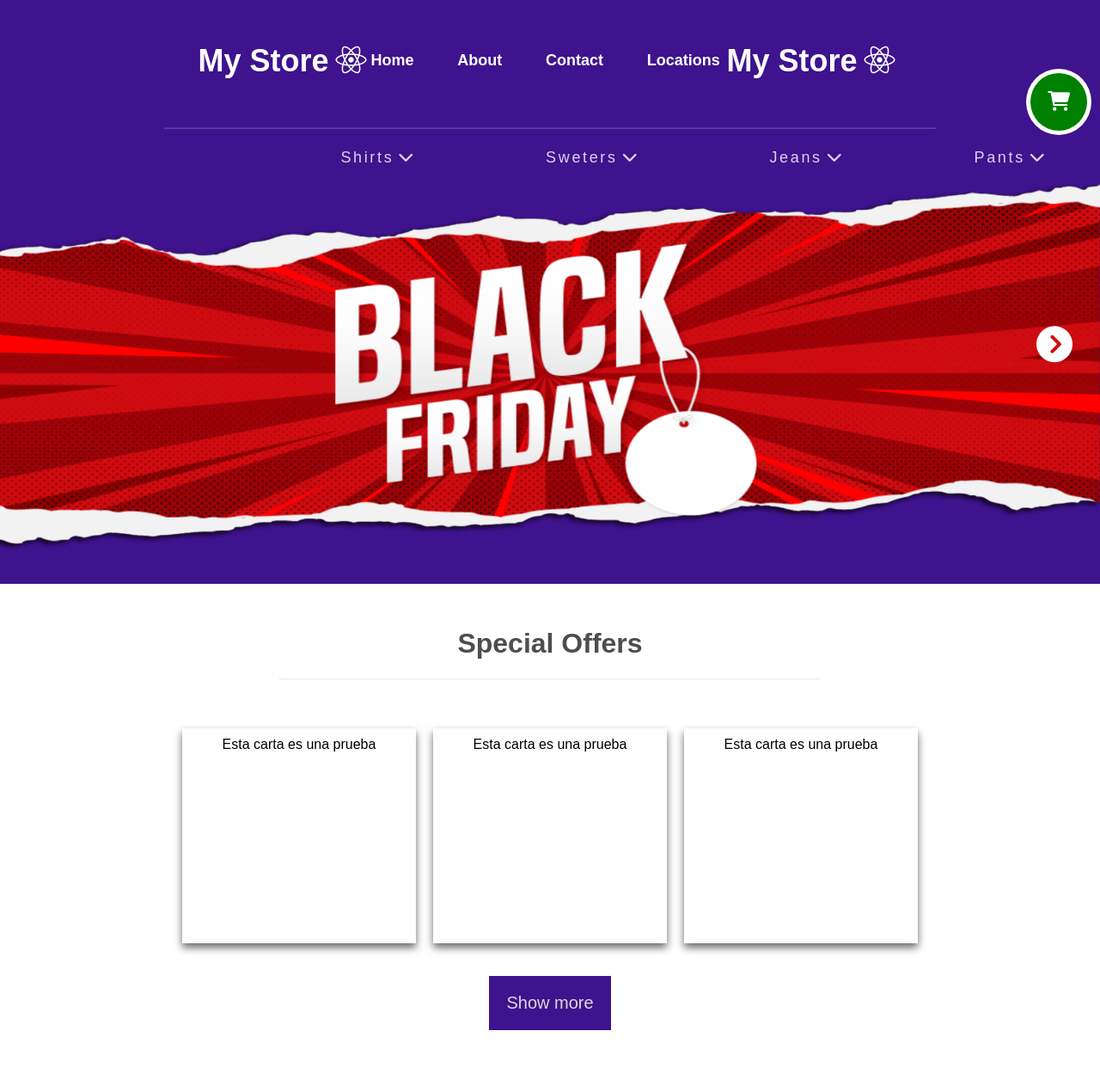
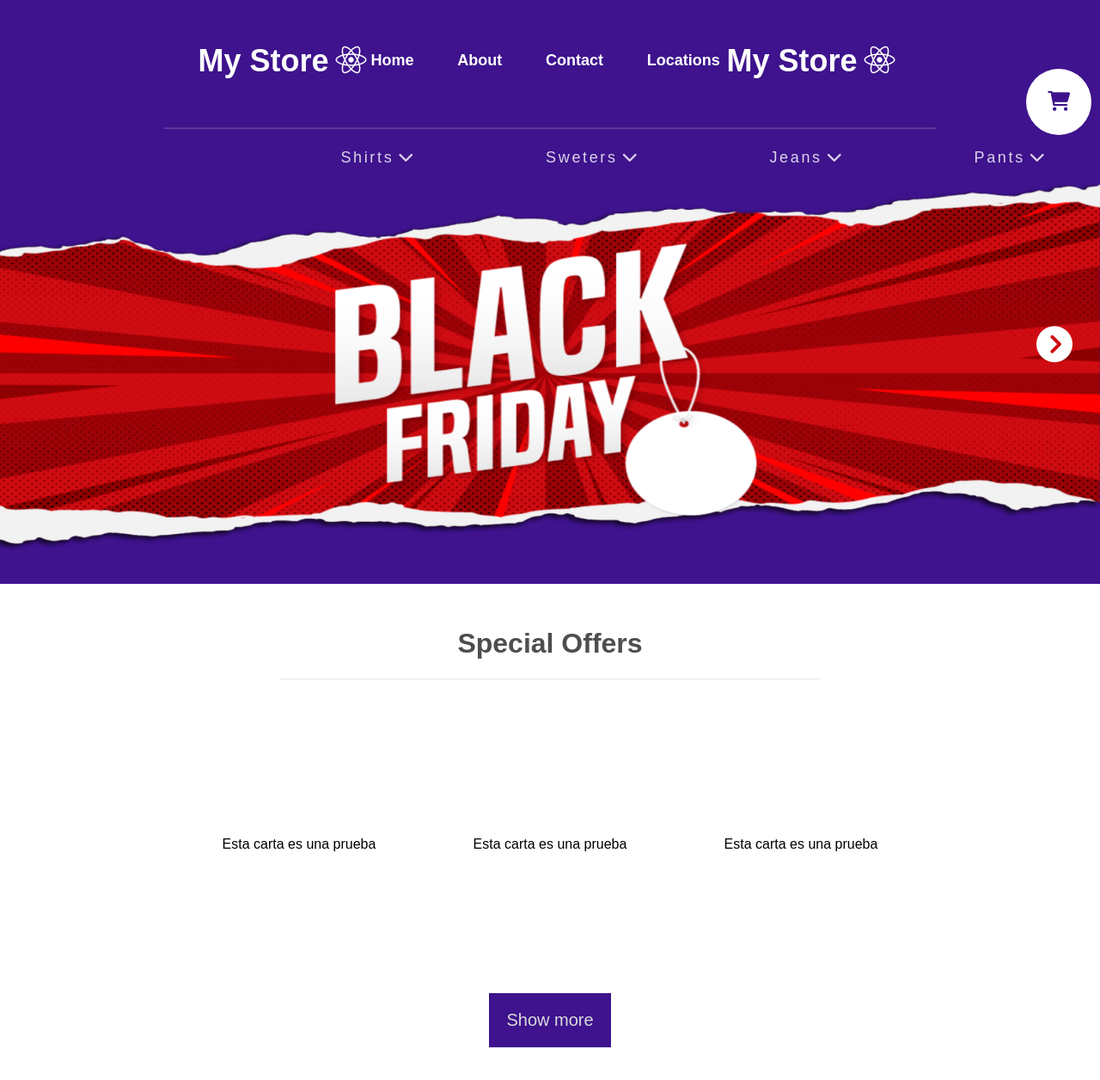
Before and after one commit to Gonzaleki/E-Commerce, a React (Create React App) app: page / in a window 1280 px wide. Shown: the top 1256 px of the page at 86% size. Built offline with nearby package versions, Linux system fonts and the light colour scheme; a web font is replaced by a local one.

Commit message:
ShopBag dynamic color

```diff
--- a/src/App.css
+++ b/src/App.css
@@ -7,10 +7,8 @@
 .chart{
     padding: 20px;
     font-size: 23px;
-    background-color: green;
     align-items: center;
     text-align: center;
-    color: white;
     height: fit-content;
     border: 5px solid;
     border-color: white;
@@ -23,6 +21,7 @@
     z-index: 3;
 }
 
+
 .chart:hover{
     transition: all 0.5 ease-in-out;
 
--- a/src/App.js
+++ b/src/App.js
@@ -1,4 +1,4 @@
-import React from "react"
+import React, { useState, useEffect} from "react"
 import './App.css'
 import { Routes, Route } from "react-router-dom"
 import Header from './components/Header.jsx'
@@ -9,11 +9,41 @@ import Home from "./components/Home"
 
 
 function App() {
+  const [chartColor, setChartColor] = useState({
+    background: 'white',
+    color: '#4e4e4e'
+  });
 
+  useEffect(() => {
+    window.addEventListener('scroll', handleScroll);
+    return () => {
+      window.removeEventListener('scroll', handleScroll);
+    }
+  }, []);
+
+  const handleScroll = () => {
+    if (window.pageYOffset > 128) {
+      setChartColor({
+        background: '#3e138d',
+        color: 'white'
+      });
+    } else {
+      setChartColor({
+        background: 'white',
+        color: '#3e138d'
+      });
+    }
+  }
 
   return (
     <>
-      <button className="chart"><i class="fa-sharp fa-solid fa-cart-shopping"></i></button>
+      <button className="chart"
+        style={chartColor}>
+        <i className="fa-sharp fa-solid fa-cart-shopping"></i>
+      </button>
+
+
+
       <div className="nav-elements">
         <Header />
 
--- a/src/components/Header.jsx
+++ b/src/components/Header.jsx
@@ -4,10 +4,8 @@ import Nav from './Nav'
 import Menu from './Menu';
 
 function Header() {
-  // El estado para determinar si el header se alcanzo para que cambie el menu de static a fixed
   const [headerPosition, setHeaderPosition] = useState('static');
 
-  // Detectamos el scroll, y activamos el handleScoll
   useEffect(() => {
     window.addEventListener('scroll', handleScroll);
     return () => {
@@ -15,8 +13,6 @@ function Header() {
     }
   }, []);
 
-  // el handlescroll se fija ei el pageYOffset llego a 100 o mas, para asi cambiar
-  // el estado del header a fixed o si es menor a static
   const handleScroll = () => {
     if (window.pageYOffset > 155) {
       setHeaderPosition('fixed');
@@ -24,7 +20,7 @@ function Header() {
       setHeaderPosition('static');
     }
   }
-
+  console.log(window.pageYOffset)
 
   return (
     <>
--- a/src/styles/home.css
+++ b/src/styles/home.css
@@ -1,6 +1,10 @@
 .home{
     padding: 30px 15%;
     text-align: center;
+}
+
+.home hr {
+    color: #6b2a8a;
 }
 
 .title {
@@ -17,17 +21,19 @@
 }
 
 .card {
-    height: 250px;
+    height: 270px;
     cursor: pointer;
+    display: flex;
+    align-items: center;
+    justify-content: center;
     box-sizing: border-box;
-    padding: 10px;
-    box-shadow: 0px 5px 9px rgb(104, 104, 104);
+    padding: 8px;
 }
 
 .card:hover{
     transition: all 100ms ease-in-out;
-    border: 3px solid;
-    border-color: #3e138d;
+    border: 6px solid;
+    border-color: #6b2a8a;
 }
 
 .home button{
```
